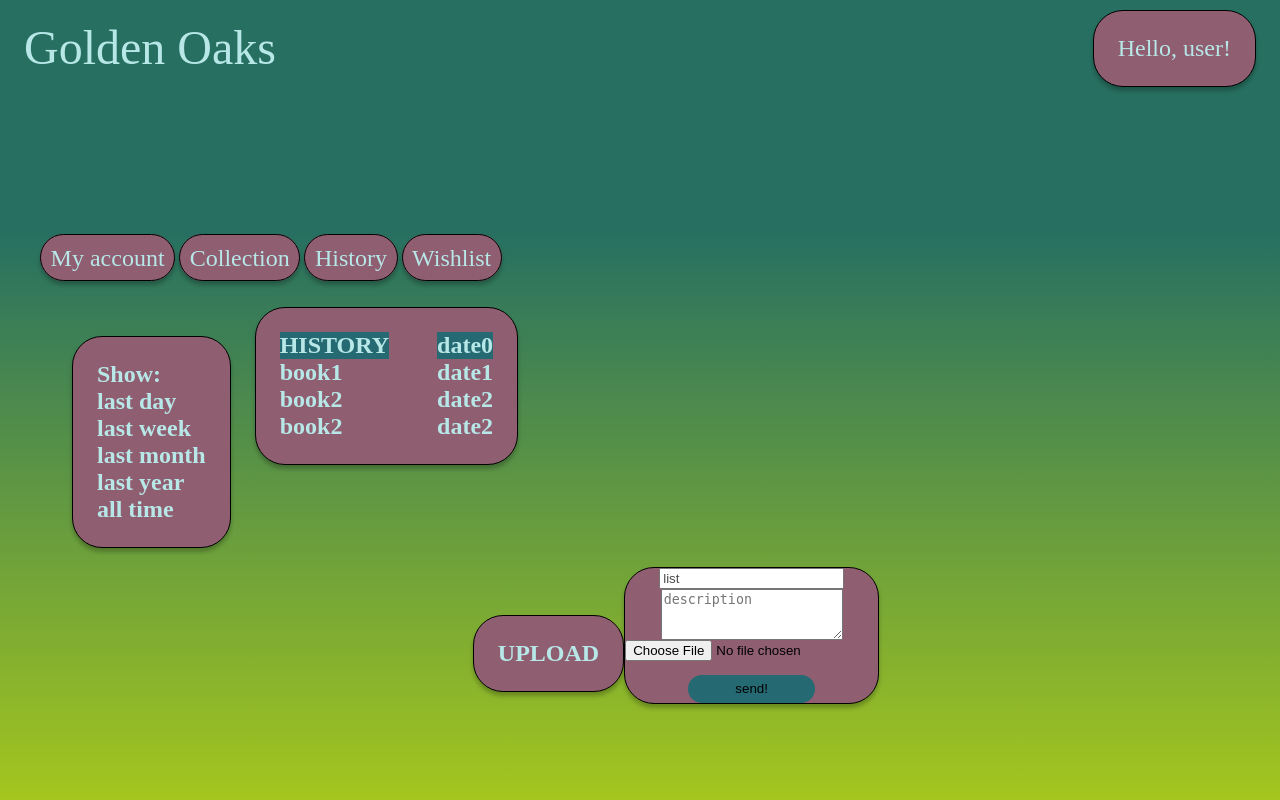
After one commit to FilipTryhuk-pkmail/wdpai, a PHP site: page /public/views/wishlist.php in a window 1280 px wide. The commit adds this page. Run offline with PHP 8.4, Linux system fonts and the light colour scheme.

Commit message:
basic file upload

```diff
--- a/Routing.php
+++ b/Routing.php
@@ -2,6 +2,7 @@
 
 require_once 'src/controllers/DefaultController.php';
 require_once 'src/controllers/SecurityController.php';
+require_once 'src/controllers/WishlistController.php';
 class Routing {
     public static $routes;
 
--- a/index.php
+++ b/index.php
@@ -7,5 +7,6 @@ $path = parse_url(trim($_SERVER['REQUEST_URI'], '/'), PHP_URL_PATH);
 Routing::get('login', 'DefaultController');
 Routing::get('history', 'DefaultController');
 Routing::post('login_2', 'SecurityController');
+Routing::post('wishlist', 'WishlistController');
 
 Routing::run($path);
--- a/public/css/style.css
+++ b/public/css/style.css
@@ -47,6 +47,7 @@ button {
 }
 
 .login_info {
+    font-family: 'Ubuntu';
     font-family: 'Ubuntu';
     font-style: normal;
     font-size: 2em;
@@ -195,3 +196,14 @@ a {
 ul {
     list-style: none;
 }
+
+section.wishlist {
+    display: flex;
+    flex-direction: row;
+    justify-content: center;
+}
+
+.wishlist-> form {
+    display: flex;
+    flex-direction: row;
+}
--- /dev/null
+++ b/public/views/wishlist.php
@@ -0,0 +1,72 @@
+<!DOCTYPE html>
+
+<head>
+    <link rel="stylesheet" type="text/css" href="public/css/style.css">
+    <title>HISTORY</title>
+</head>
+
+<body>
+    <div class ="base-container" >
+        <header>
+            <div class="top_row">
+                <div class="small_logo">
+                    Golden Oaks
+                </div>
+                <div class="username">
+                    Hello, user!
+                </div>
+            </div>
+        </header>
+        <main>
+            <div>
+                <ul>
+                    <li>
+                        <a href="#" class="selection_buttons">My account</a>
+                        <a href="#" class="selection_buttons">Collection</a>
+                        <a href="#" class="selection_buttons">History</a>
+                        <a href="#" class="selection_buttons">Wishlist</a>
+                    </li>
+                </ul>
+            </div>
+            <div class="Hbox">
+                <section>
+                    <h1>
+                        <div>Show:</div>
+                        <div>last day</div>
+                        <div>last week</div>
+                        <div>last month</div>
+                        <div>last year</div>
+                        <div>all time</div>
+                    </h1>
+                <section>
+                    <h2>
+                        <div style="background: #256A72;">HISTORY</div>
+                        <div style="background: #256A72;">date0</div>
+                        <div>book1</div>
+                        <div>date1</div>
+                        <div>book2</div>
+                        <div>date2</div>
+                        <div>book2</div>
+                        <div>date2</div>
+                    </h2>
+                </section>
+            </div>
+            <section class="wishlist">
+                <h1>UPLOAD</h1>
+                <form action="sendList" method="POST" ENCTYPE="multipart/form-data">
+                    <?php
+                    if(isset($messages)) {
+                        foreach ($messages as $message) {
+                            echo $message;
+                        }
+                    }
+                    ?>
+                    <input name="list" type="text" placeholder="list">
+                    <textarea name="description" rows="3" placeholder="description"></textarea>
+                    <input type="file" name="file">
+                    <button type="submit">send!</button>
+                </form>
+            </section>
+        </main>
+    </div>
+</body>
```
Also changed, not shown: src/controllers/WishlistController.php (added, +36 -0 lines), src/models/Wishlist.php (added, +44 -0 lines), 1 other file.
